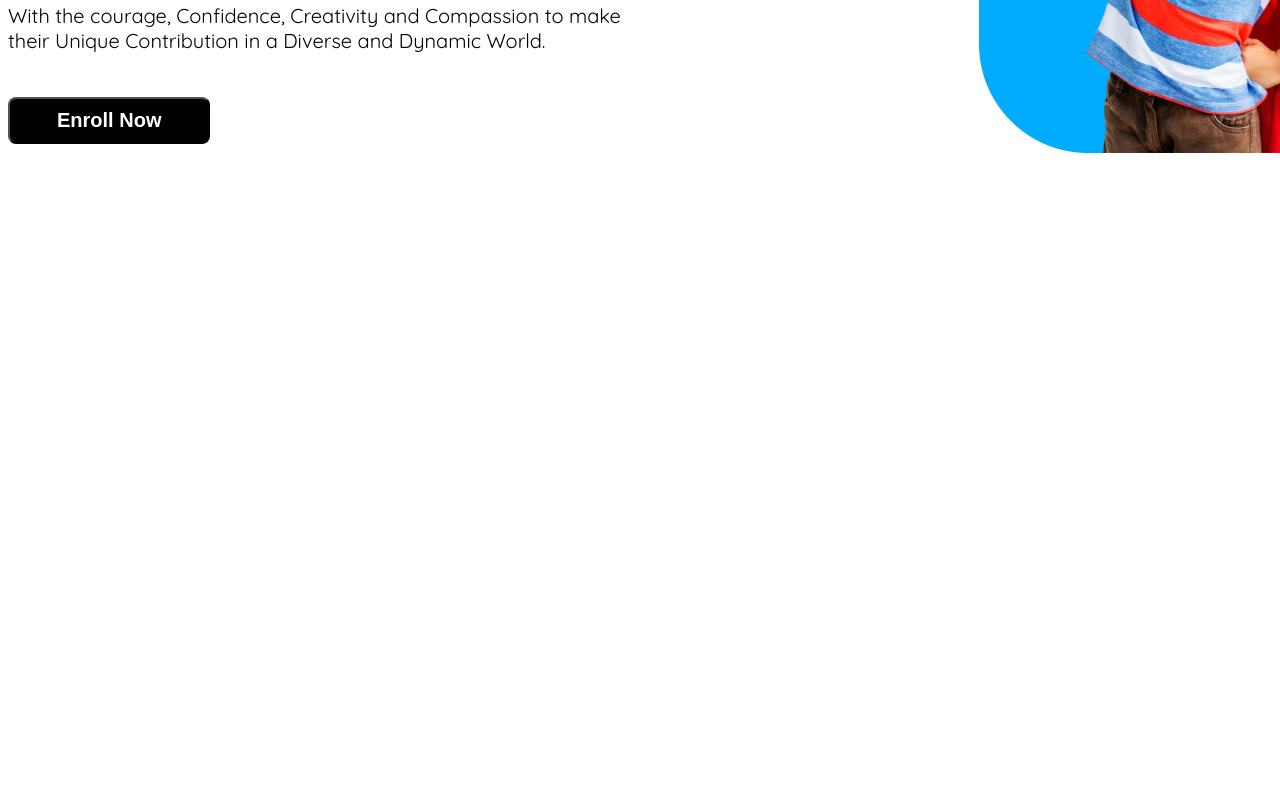
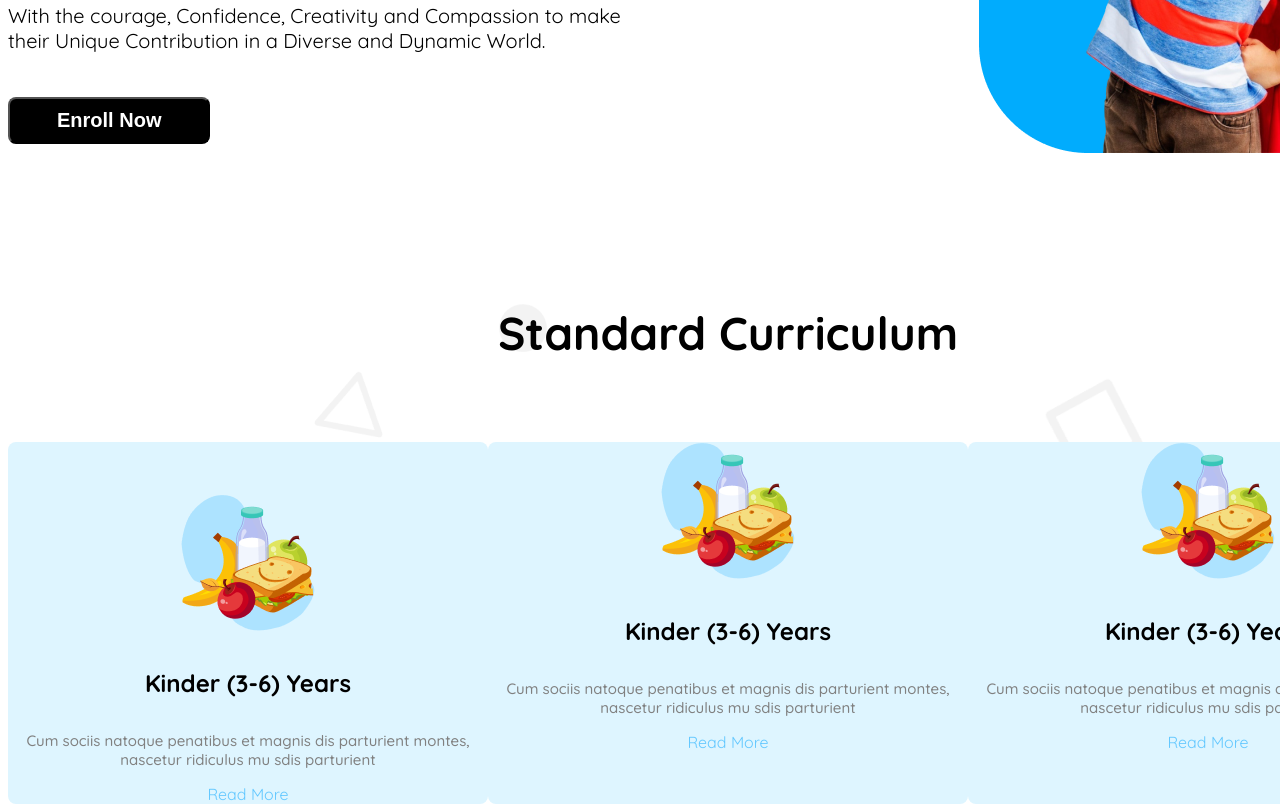
Before and after one commit to mrnahid0/B11-A2, a plain HTML site: page index.html in a window 1280 px wide. Shown: the part 534-1346 px from the top of the page. Before the commit the page ends 808 px from the top, so only its background shows below. Drawn offline with Linux system fonts and the light colour scheme.

Commit message:
added by main tag

```diff
--- a/index.html
+++ b/index.html
@@ -37,5 +37,47 @@
             </div>
         </section>
     </header>
+    <main class="main-tag">
+        <section class="main-container">
+            <h1 class="main-heading">Standard Curriculum</h1>
+            <div class="main-div-container">
+                <div class="first-div">
+                    <img class="div-img" src="assets/kinder.png" alt="">
+                    <h3 class="main-name">Kinder (3-6) Years</h3>
+                    <p class="main-paragraph">Cum sociis natoque penatibus et magnis
+                        dis parturient montes, nascetur ridiculus
+                        mu sdis parturient</p>
+                        <a class="anchor" href="Read More">Read More</a>
+                </div>
+                <div class="first-div">
+                    <img src="assets/kinder.png"
+                alt="">
+                    <h3 class="main-name">Kinder
+                (3-6) Years</h3>
+                    <p class="main-paragraph">Cum
+                sociis natoque penatibus et
+                magnis
+                        dis parturient montes,
+                nascetur ridiculus
+                        mu sdis parturient</p>
+                        <a class="anchor"
+                href="Read More">Read More</a>
+                </div>
+                <div class="first-div">
+                    <img src="assets/kinder.png"
+                alt="">
+                    <h3 class="main-name">Kinder
+                (3-6) Years</h3>
+                    <p class="main-paragraph">Cum
+                sociis natoque penatibus et
+                magnis
+                        dis parturient montes,
+                nascetur ridiculus
+                        mu sdis parturient</p>
+                        <a class="anchor"href="Read More">Read More</a>
+                </div>
+            </div>
+        </section>
+    </main>
 </body>
 </html>
--- a/styles/blog.css
+++ b/styles/blog.css
@@ -1,6 +1,6 @@
 @import url('https://fonts.googleapis.com/css2?family=Quicksand:wght@300..700&display=swap');
 
-.header{
+.header, .main-tag{
     width: 1440px;
     margin: 0 auto;
     font-family: "Quicksand", serif;
@@ -93,6 +93,51 @@
     width: 50%;
     height: 100%;
 }
+/* main tag styles */
+.main-div-container{
+    display: flex;
+}
+.main-tag{
+    gap: 28;
+    background-image: url(../assets/bg.png);
+}
+.main-heading{
+    color: rgba(0, 0, 0, 1);
+    font-size: 46px;
+    font-weight: 800;
+    display: flex;
+    justify-content: center;
+    margin-bottom: 80px;
+}
+.first-div{
+    background-color: rgba(222, 245, 255, 1);
+    box-shadow: gray 2px;
+    border:none;
+    border-radius: 8px;
+    justify-content: center;
+    align-items: center;
+    text-align: center;
+}
+.div-img{
+    margin-top: 52px;
+}
+.main-name{
+    margin-top: 32px;
+    font-size: 24px;
+    font-weight: 800;
+}
+.main-paragraph{
+    color: rgba(128, 128, 128, 1);
+    font-size: 15px;
+    font-weight: 500;
+    margin-top: 33px;
+}
+.anchor{
+    color: rgba(100, 200, 255, 1);
+    text-decoration: none;
+    margin-top: 33px;
+    margin-bottom: 52px;
+}
 /* navbar media quieary */
 @media screen and (max-width: 576px) {
     .nav-name, .list-container, .nav-button{
@@ -109,8 +154,6 @@
         border: 1px solid orange;
     }
     .banner-container{
-        display: flex;
-        flex-direction: column-reverse;
         display: grid;
         grid-template-columns: repeat(1, 1fr);
     }
```
